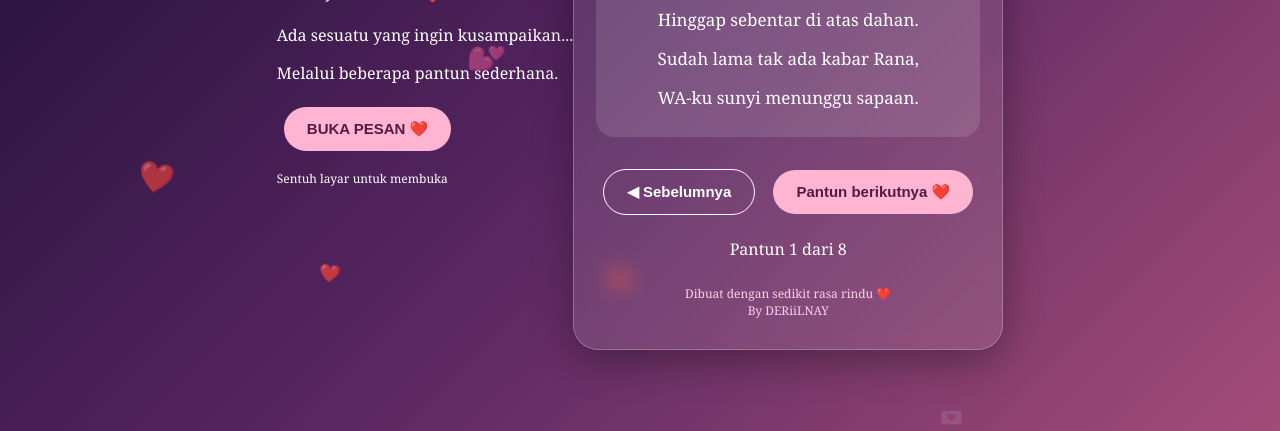
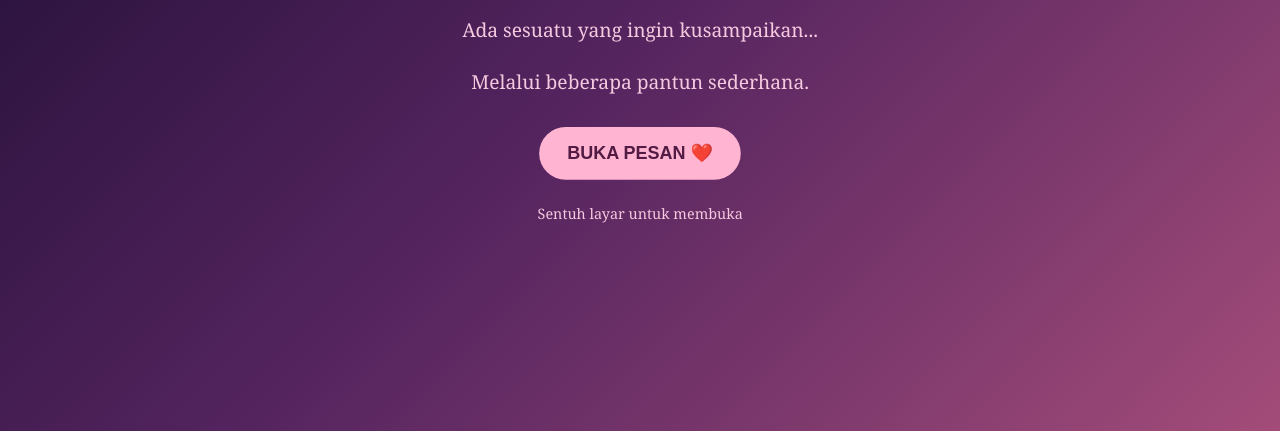
Before and after one commit to Naya1996/pantun-untuk-rana, a plain HTML site: page index.html in a window 1280 px wide. Shown: the part 369-800 px from the top of the page. Drawn offline with Linux system fonts and the light colour scheme.

Commit message:
Create opening section with styles and animations
Added opening section with styles and animations.

```diff
--- a/index.html
+++ b/index.html
@@ -122,6 +122,33 @@ button {
     opacity: 0;
   }
 }
+
+#opening {
+  position: fixed;
+  inset: 0;
+  z-index: 9999;
+  background: linear-gradient(135deg,#180b2e,#54245f,#a34c79);
+  display: flex;
+  justify-content: center;
+  align-items: center;
+  text-align: center;
+  padding: 25px;
+  cursor: pointer;
+}
+
+.opening-content {
+  animation: beat 2s infinite;
+}
+
+#opening h1 {
+  color: #ffd5e8;
+}
+
+#opening p {
+  color: #f5c9df;
+  line-height: 1.7;
+}
+
 </style>
 </head>
 
```
